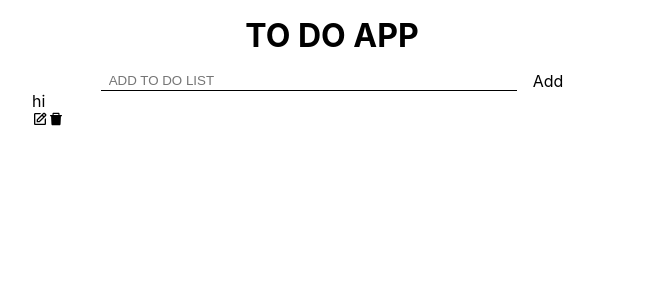
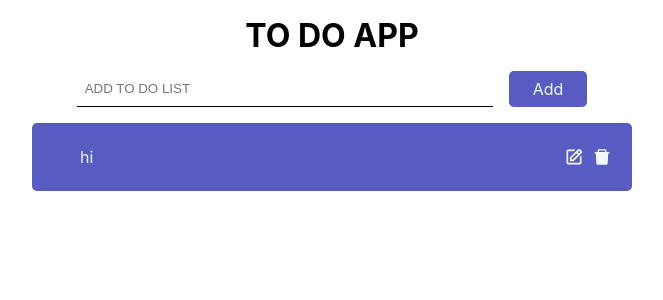
Before and after one commit to anjing0921/todo-app, a React (Create React App) app in the folder frontend/: page / in a window 1280 px wide. Shown: the top 300 px of the page, without its empty margins (308-971 px from the left). Built offline with nearby package versions, Linux system fonts and the light colour scheme.

Commit message:
add button css

```diff
--- a/frontend/src/index.css
+++ b/frontend/src/index.css
@@ -36,3 +36,34 @@ input {
   padding: 0 0.5rem;
   border-bottom: 1px solid #000;
 }
+
+.add {
+  background-color: #575bc2;
+  color: aliceblue;
+  padding: 0.5rem 1.5rem;
+  border-radius: 5px;
+  cursor: pointer;
+}
+
+.todo {
+  position: relative;
+  margin-top: 1rem;
+  background-color: #575bc2;
+  color: aliceblue;
+  padding: 1.5rem 3rem;
+  border-radius: 5px;
+}
+
+.icons {
+  position: absolute;
+  top: 50%;
+  transform: translateY(-50%);
+  right: 20px;
+  display: flex;
+  gap: 0.5rem;
+}
+
+.icon {
+  cursor: pointer;
+  font-size: 20px;
+}
```
